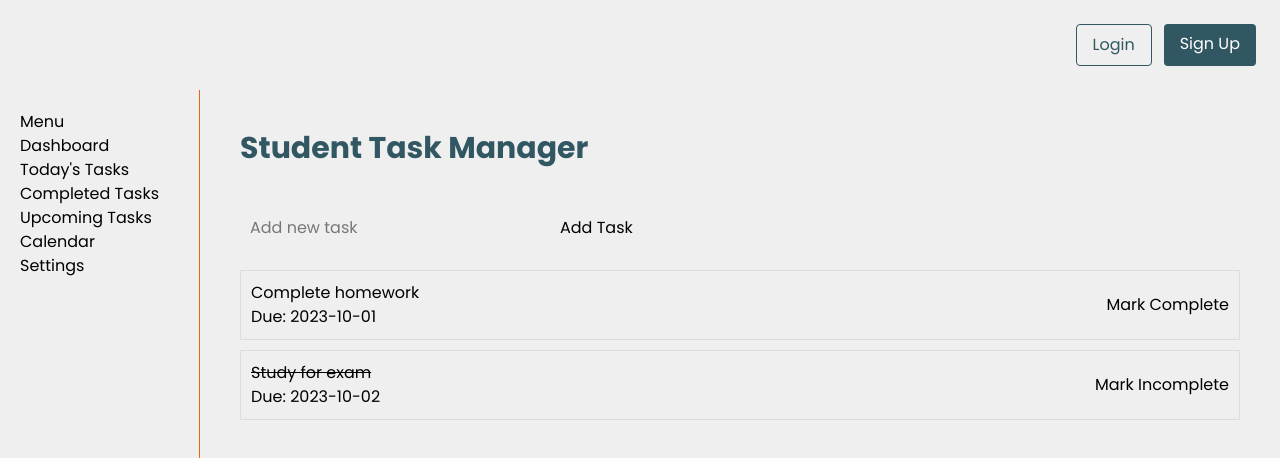
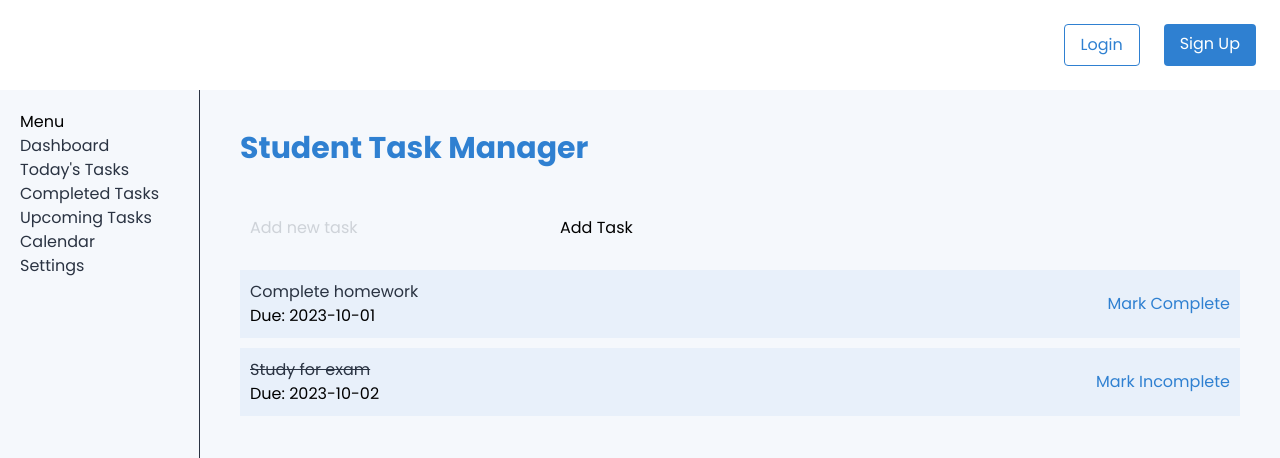
Before and after one commit to kusoroadeolu/cos-202-grp1, a Next.js app in the folder student-task-manager/: page / in a window 1280 px wide. Shown: the top 458 px of the page. Built offline with nearby package versions, Linux system fonts and the light colour scheme.

Commit message:
apply theme to ui

```diff
--- a/student-task-manager/app/globals.css
+++ b/student-task-manager/app/globals.css
@@ -1,8 +1,8 @@
 @import "tailwindcss";
 
 :root {
-  --background: #efefef;
-  --foreground: #261500;
+  --background: #f5f8fc;
+  --foreground: #000000;
 }
 
 @theme inline {
@@ -14,7 +14,7 @@
 
 @media (prefers-color-scheme: light) {
   :root {
-    --background: #efefef;
+    --background: #f5f8fc;
     --foreground: #000000;
   }
 }
--- a/student-task-manager/app/login/page.tsx
+++ b/student-task-manager/app/login/page.tsx
@@ -15,7 +15,7 @@ function Login() {
   return (
     <div style={{ display: 'flex', justifyContent: 'center', alignItems: 'center', height: '100vh' }}>
       <form onSubmit={handleSubmit} style={{ width: '300px', padding: '20px', border: '1px solid #ccc', borderRadius: '8px' }}>
-        <h2>Student Task Manager Login</h2>
+        <h2>Login</h2>
         <div style={{ marginBottom: '10px' }}>
           <label htmlFor="email">Email:</label>
           <input
--- a/student-task-manager/app/page.tsx
+++ b/student-task-manager/app/page.tsx
@@ -39,18 +39,18 @@ export default function Home() {
             <div className="flex flex-col min-h-screen">
 
             {/* Heading */}
-            <header className="w-full flex justify-end p-6">
-                <div className="flex gap-3">
+            <header className="w-full flex justify-end p-6" style={{position: "sticky", top: 0, zIndex: 1000, background: "white"}}>
+                <div className="flex gap-6" >
                     <Link
                     href="/login"
-                    className="px-4 py-2 border border-[#315762] text-[#315762] rounded"
+                    className="px-4 py-2 border border-[#2F80D1] text-[#2F80D1] rounded"
                     >
                     Login
                     </Link>
 
                     <Link
-                    href="/signup"
-                    className="px-4 py-2 bg-[#315762] text-white rounded"
+                    href="/sign-up"
+                    className="px-4 py-2 bg-[#2F80D1] text-white rounded"
                     >
                     Sign Up
                     </Link>
@@ -62,7 +62,7 @@ export default function Home() {
 
                 {/* Main Content */}
                 <main className="flex-1 pt-10 px-10">
-                    <h1 className="text-3xl font-bold mb-10 text-[#315762]">Student Task Manager</h1>
+                    <h1 className="text-3xl font-bold mb-10 text-[#2F80D1]">Student Task Manager</h1>
 
                     {/* Add New Task */}
                     <div style={{ marginBottom: '20px' }}>
@@ -71,7 +71,7 @@ export default function Home() {
                             value={newTask}
                             onChange={(e) => setNewTask(e.target.value)}
                             placeholder="Add new task"
-                            style={{ padding: '10px', width: '300px' }}
+                            style={{ padding: '10px', width: '300px', color: "#A7ADB5" }}
                         />
                         <button onClick={addTask} style={{ padding: '10px', marginLeft: '10px' }}>Add Task</button>
                     </div>
@@ -79,12 +79,12 @@ export default function Home() {
                     {/* Task Cards */}
                     <div>
                         {tasks.map(task => (
-                            <div key={task.id} style={{ border: '1px solid #ddd', padding: '10px', marginBottom: '10px', display: 'flex', justifyContent: 'space-between' }}>
+                            <div key={task.id} style={{ border: 'none', backgroundColor: "#E8F0FA" , padding: '10px', marginBottom: '10px', display: 'flex', justifyContent: 'space-between' }}>
                                 <div>
-                                    <h3 style={{ textDecoration: task.completed ? 'line-through' : 'none' }}>{task.title}</h3>
+                                    <h3 style={{ textDecoration: task.completed ? 'line-through' : 'none', color: "#2A3342" }}>{task.title}</h3>
                                     <p>Due: {task.dueDate}</p>
                                 </div>
-                                <button onClick={() => toggleComplete(task.id)}>
+                                <button onClick={() => toggleComplete(task.id)} style={{color: "#2F80D1"}}>
                                     {task.completed ? 'Mark Incomplete' : 'Mark Complete'}
                                 </button>
                             </div>
--- a/student-task-manager/app/sign-up/page.tsx
+++ b/student-task-manager/app/sign-up/page.tsx
@@ -14,7 +14,7 @@ function Signup() {
 
     return (
         <div>
-            <h1>Signup Page</h1>
+            <h1>Signup</h1>
             <form onSubmit={handleSubmit}>
                 <div>
                     <label htmlFor="email">Email:</label>
--- a/student-task-manager/components/SideBar.tsx
+++ b/student-task-manager/components/SideBar.tsx
@@ -4,7 +4,7 @@ export default function Sidebar() {
             style={{
             width: '200px',
             padding: '20px',
-            borderRight: '1px solid #E9631A',
+            borderRight: '1px solid #2A3342',
             height: '100vh',
             position: 'sticky',
             top: 0
@@ -12,7 +12,7 @@ export default function Sidebar() {
         >
             <h2>Menu</h2>
 
-            <ul style={{ listStyle: 'none', padding: 0 }}>
+            <ul style={{ listStyle: 'none', padding: 0, color: "#2A3342"}}>
                 <li><a href="#dashboard">Dashboard</a></li>
                 <li><a href="#today">Today's Tasks</a></li>
                 <li><a href="#completed">Completed Tasks</a></li>
```
